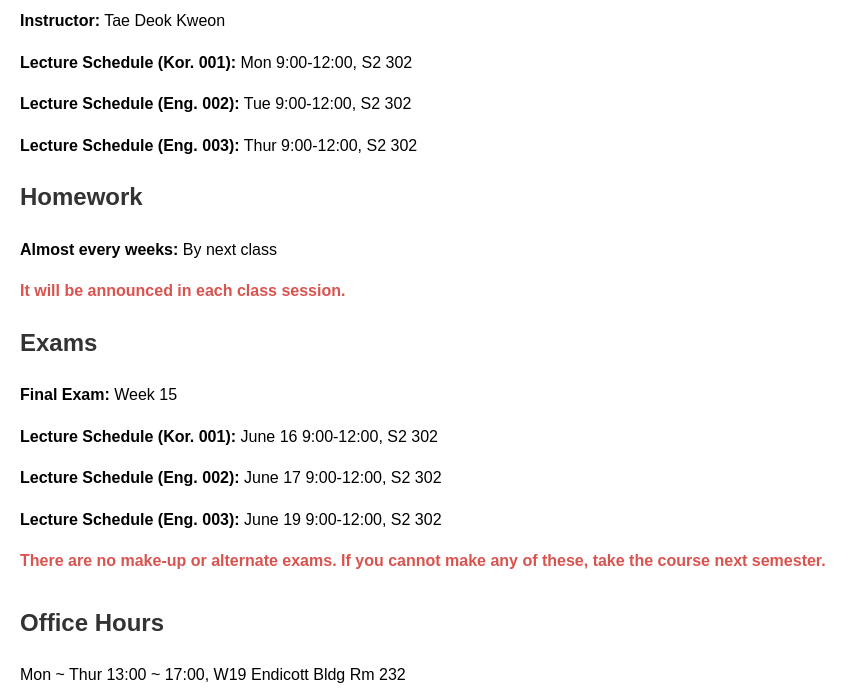
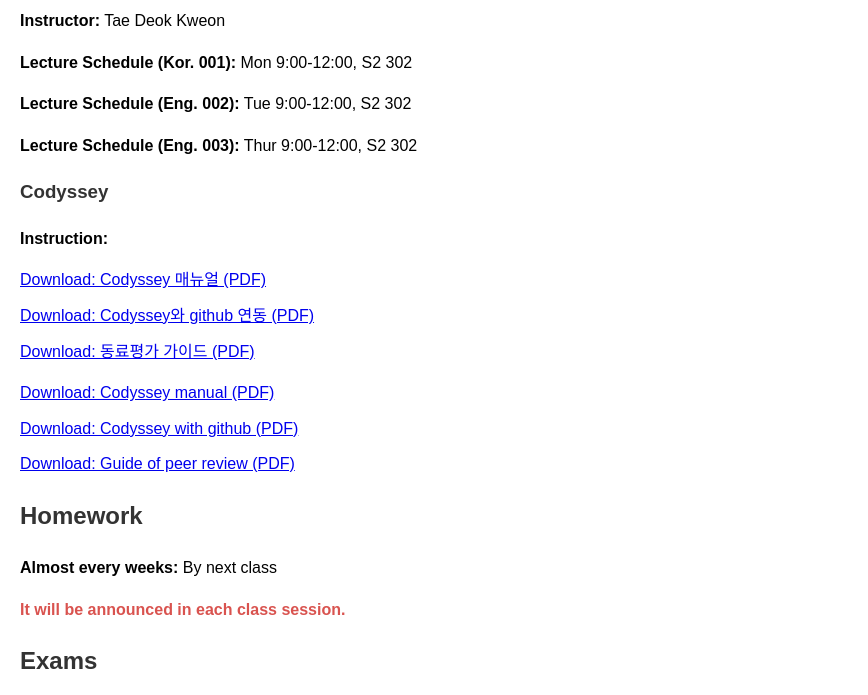
Before and after one commit to prof-kweon/C-Language-Course, a plain HTML site: page index.html in a window 1280 px wide. Shown: the part 86-781 px from the top of the page, without its empty margins (0-868 px from the left). Drawn offline with Linux system fonts and the light colour scheme.

Commit message:
Update index.html

```diff
--- a/index.html
+++ b/index.html
@@ -20,6 +20,18 @@
     <p><strong>Lecture Schedule (Eng. 002):</strong> Tue 9:00-12:00, S2 302</p>
     <p><strong>Lecture Schedule (Eng. 003):</strong> Thur 9:00-12:00, S2 302</p>
 
+    <h3>Codyssey</h1>
+    <p><strong>Instruction:</strong> </p>
+    <ul>
+        <li><a href="https://github.com/prof-kweon/C-Language-Course/1. Codyssey 매뉴얼.pdf" download>Download: Codyssey 매뉴얼 (PDF)</a></li>
+        <li><a href="https://github.com/prof-kweon/C-Language-Course/2. Codyssey와 GitHub 연동하기.pdf" download>Download: Codyssey와 github 연동 (PDF)</a></li>
+        <li><a href="https://github.com/prof-kweon/C-Language-Course/3. 동료평가_신청및참여방법.pdf" download>Download: 동료평가 가이드 (PDF)</a></li>
+    </ul>
+    <ul>
+        <li><a href="https://github.com/prof-kweon/C-Language-Course/1. Codyssey manual(eng).pdf" download>Download: Codyssey manual (PDF)</a></li>
+        <li><a href="https://github.com/prof-kweon/C-Language-Course/2. Codyssey with GitHub(eng).pdf" download>Download: Codyssey with github (PDF)</a></li>
+        <li><a href="https://github.com/prof-kweon/C-Language-Course/3. Peer review(eng).pdf" download>Download: Guide of peer review (PDF)</a></li>
+    </ul>
 
     <div class="section">
         <h2>Homework</h2>
```
